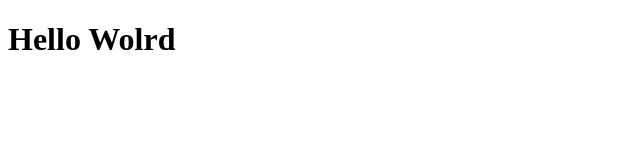
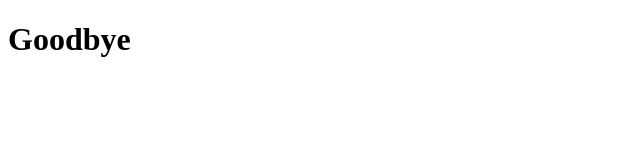
Before and after one commit to RenNatchez/exo_final_git_natchez, a plain HTML site: page index.html in a window 1280 px wide. Shown: the whole page, without its empty margins (0-640 px from the left). Drawn offline with Linux system fonts and the light colour scheme.

Commit message:
h1 goodbye

```diff
--- a/index.html
+++ b/index.html
@@ -6,6 +6,6 @@
     <title>Document</title>
 </head>
 <body>
-    <h1>Hello Wolrd</h1>
+    <h1>Goodbye</h1>
 </body>
 </html>
```
